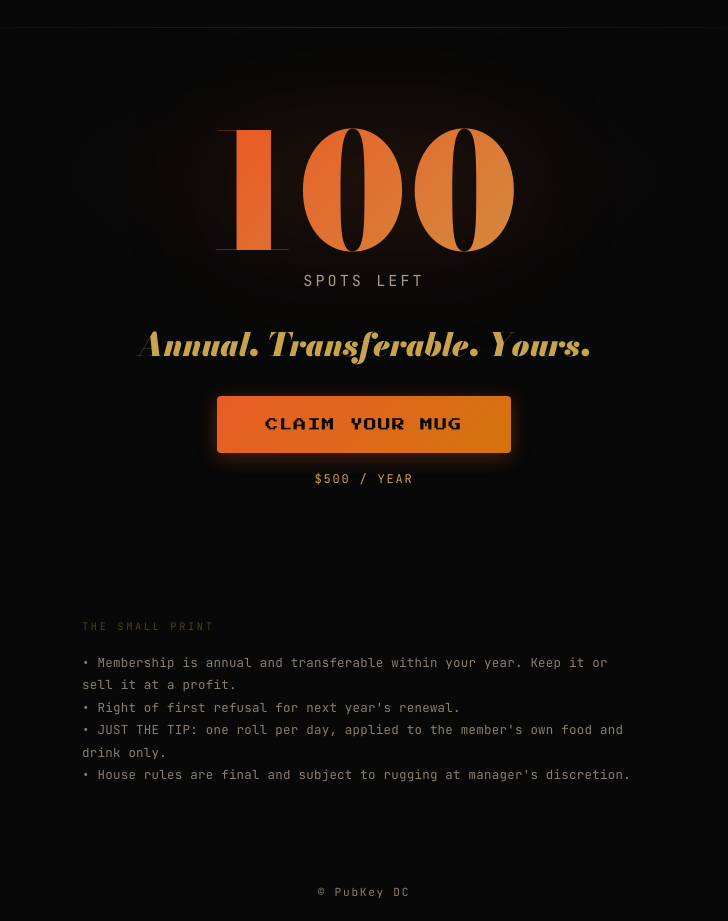
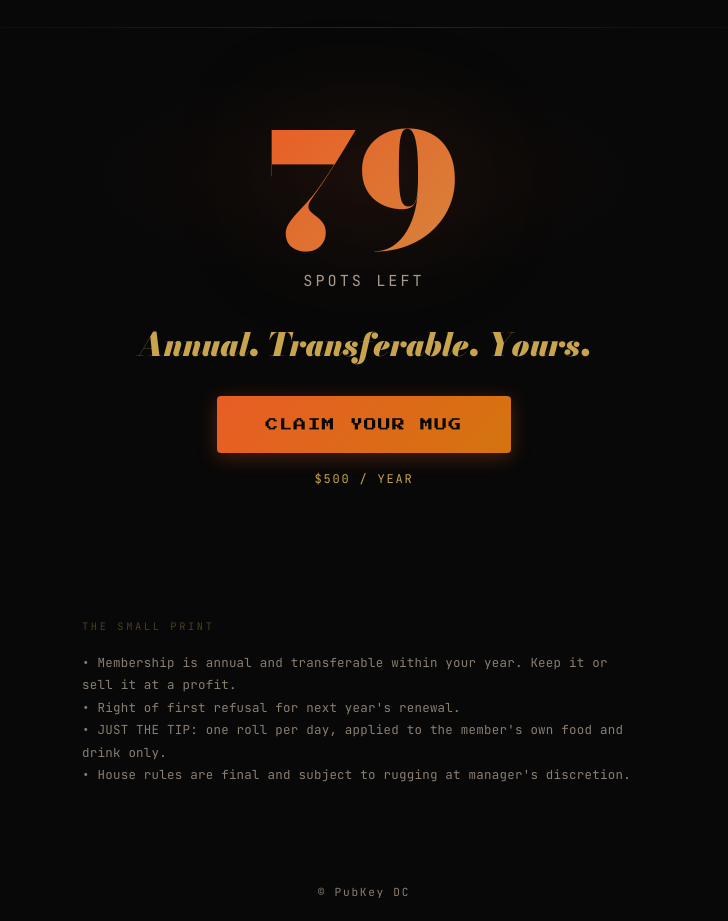
Before and after one commit to dag0stin0/pubkey-dc-mug-club, a website: page index.html in a window 1280 px wide. Shown: the part 2920-3841 px from the top of the page, without its empty margins (276-1004 px from the left). Drawn offline with nearby package versions, Linux system fonts and the light colour scheme; no server answers.

Commit message:
fix: set total spots to 79 across API and frontend

```diff
--- a/index.html
+++ b/index.html
@@ -514,7 +514,7 @@ footer {
 
 <!-- ═══ SCARCITY ═══ -->
 <section class="scarcity s" aria-label="Limited availability">
-  <div class="sc-num" id="sc-count">100</div>
+  <div class="sc-num" id="sc-count">79</div>
   <div class="sc-label">SPOTS LEFT</div>
   <div class="sc-sub">Annual. Transferable. Yours.</div>
 </section>
@@ -583,7 +583,7 @@ footer {
   var label = document.querySelector('.sc-label');
   if (!el) return;
   var counted = false;
-  var target = 100;
+  var target = 79;
 
   fetch('/api/zaprite')
     .then(function (r) { return r.json(); })
```
